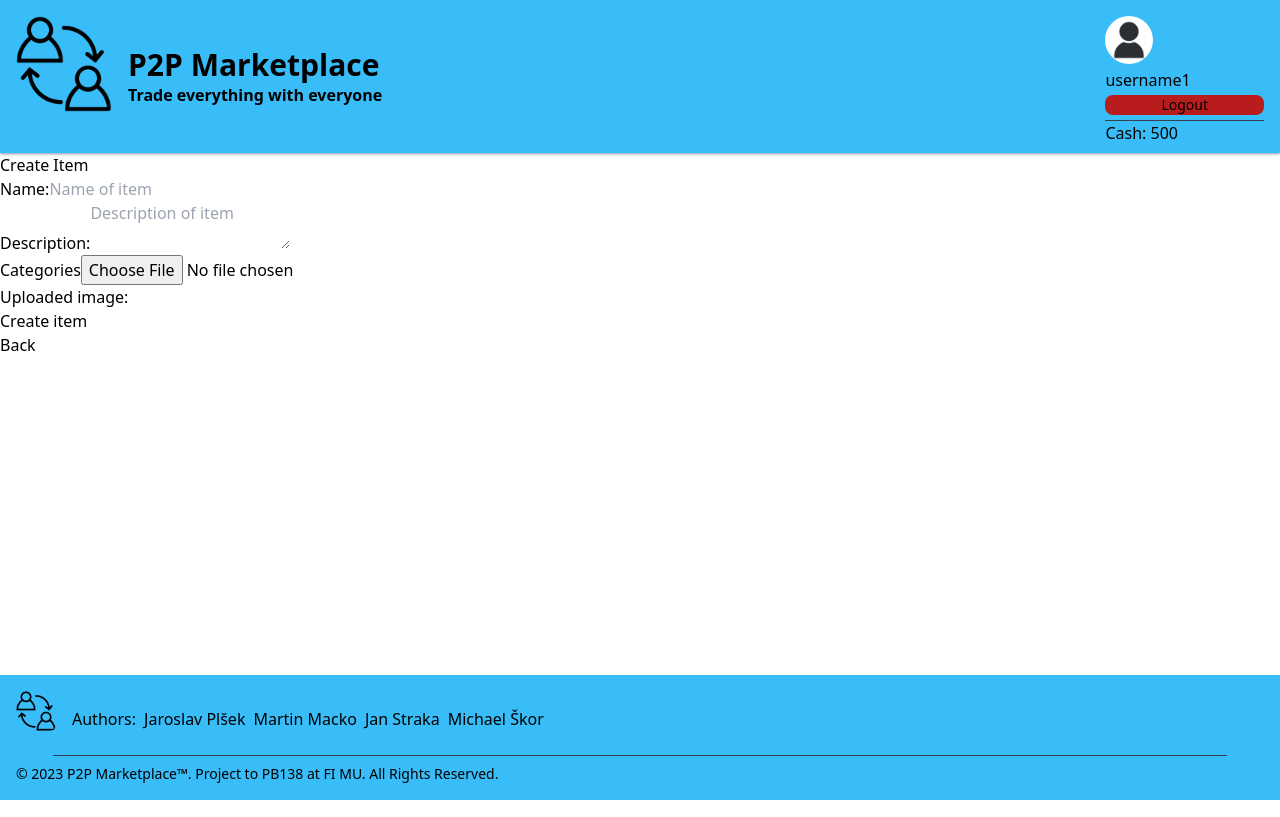
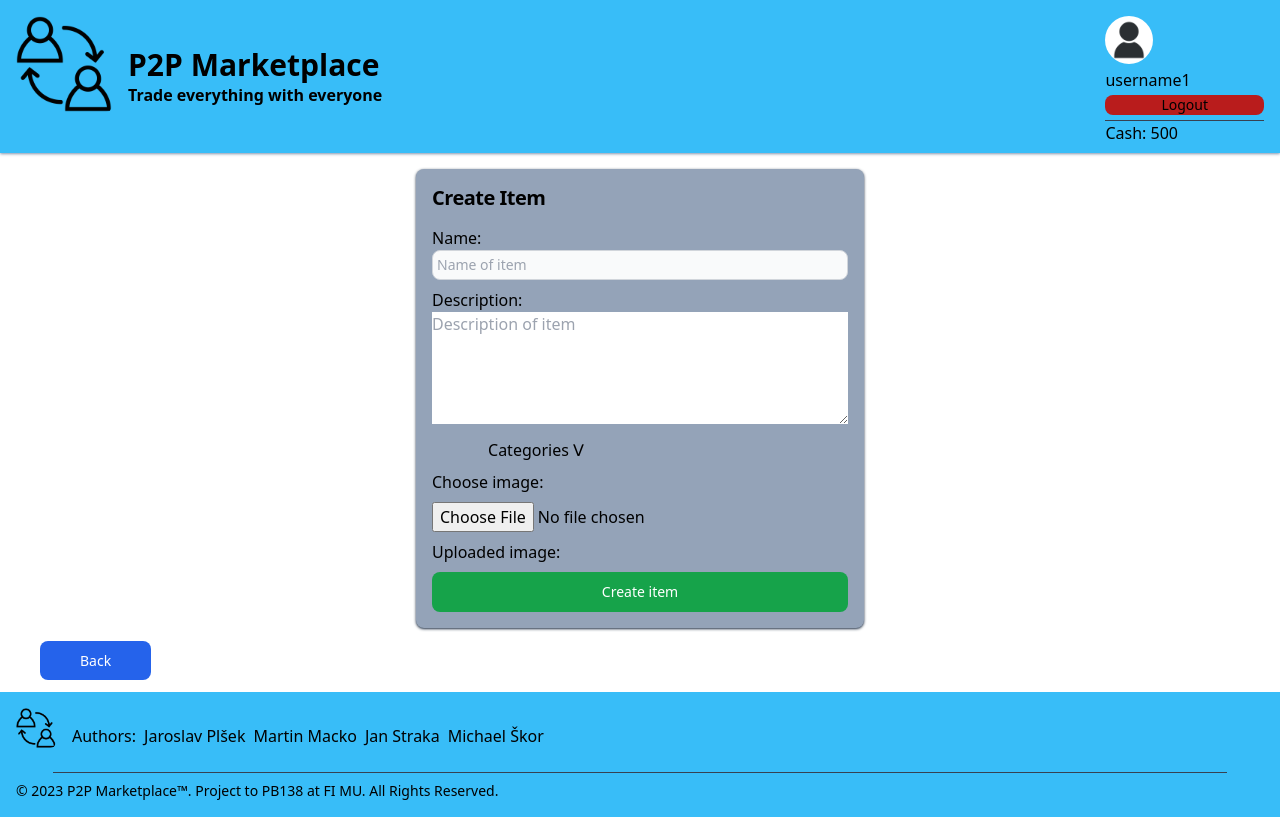
Before and after one commit to Jarda236/p2p-marketplace, a React (Vite) app in the folder frontend/: page /users/1/create-item in a window 1280 px wide. Built offline with nearby package versions, Linux system fonts and the light colour scheme.

Commit message:
feat: create item styled

```diff
--- a/frontend/src/components/Item/Create/ItemCreate.tsx
+++ b/frontend/src/components/Item/Create/ItemCreate.tsx
@@ -89,43 +89,78 @@ const ItemCreate: FC = () => {
 
     return <>
         {reason === null ?
-            <>
-                <h1>Create Item</h1>
-                <form onSubmit={handleSubmit(onSubmit)}>
-                    <div>
-                        <label htmlFor="name">Name:</label>
+            <div className=" bg-slate-400 rounded-lg shadow shadow-slate-700 mx-auto p-4 my-4
+            flex flex-col space-y-4 max-w-md">
+                <h1 className=" text-xl font-bold leading-tight tracking-tight">
+                    Create Item
+                </h1>
+
+                <form onSubmit={handleSubmit(onSubmit)}
+                    className="  text-base font-medium text-black flex flex-col">
+                    <div className="mb-2">
+                        <label htmlFor="name" className="block ">Name:</label>
                         <input
                             id="name"
                             type="text"
                             placeholder="Name of item"
-                            {...register("name")} />
+                            {...register("name")}
+                            className="bg-gray-50 border border-gray-300 text-gray-900 sm:text-sm rounded-lg focus:ring-blue-600 focus:border-blue-600 block w-full p-1"
+                            />
                         {isSubmitted && errors.name && <span>{errors.name.message}</span>}
                     </div>
-                    <div>
-                        <label htmlFor="description">Description:</label>
+
+                    <div className="mb-2">
+                        <label htmlFor="description" className="block">Description:</label>
                         <textarea
                             id="description"
                             placeholder="Description of item"
-                            {...register("description")} />
+                            {...register("description")}
+                            className=" w-full h-28" />
                         {isSubmitted && errors.description && <span>{errors.description.message}</span>}
                     </div>
-                    <button type="button" onClick={() => toggleShowCategories(!showCategories)} >Categories</button>
-                    {showCategories && <CategoryFilter selectedCategories={selectedCategory} toggleCategory={toggleCategory} categories={categories} />}
-                    <input type="file" accept="image/png" onChange={onImageChange}/>
-                    <figure>
-                        <figcaption>Uploaded image:</figcaption>
-                        {image?.preview && <img src={image.preview} alt="image-preview" />}
-                    </figure>
-                    <button className="green-button" type="submit">Create item</button>
+
+                    <div className="mb-2 flex flex-col">
+                        <button type="button"
+                            onClick={() => toggleShowCategories(!showCategories)}
+                            className="w-1/2 text-black hover:underline hover:bg-slate-500 rounded-lg">
+                            Categories ᐯ
+                        </button>
+                        {showCategories && <CategoryFilter selectedCategories={selectedCategory} toggleCategory={toggleCategory} categories={categories} />}
+                    </div>
+
+                    <div className="flex flex-col">
+                        <span className="mb-2">Choose image:</span>
+                        <input type="file" accept="image/png" onChange={onImageChange}/>
+                        <figure className="my-2">
+                            <figcaption>Uploaded image:</figcaption>
+                            {image?.preview && <img src={image.preview}
+                            className="w-1/2 h-1/2"
+                            alt="image-preview" />}
+                        </figure>
+                    </div>
+
+                    <button type="submit"
+                            className=" w-full center mx-auto text-white bg-green-600 hover:bg-green-700 focus:ring-4 focus:ring-green-300 font-medium rounded-lg text-sm px-10 py-2.5">
+                            Create item
+                    </button>
                 </form>
-            </> :
+            </div> :
             reason === "OK" ?
-                <h3>Item created!</h3> :
-                <>
+                <div className="mt-4 mx-10 bg-green-400 rounded-lg px-2 py-2 shadow-lg shadow-gray-300">
+                    <h3>Item created!</h3>
+                </div> :
+
+                <div className="mt-4 mx-10 bg-red-400 rounded-lg px-2 py-2 shadow-lg shadow-gray-300">
                     <h3>Unable to create item.</h3>
                     <p>Reason: {reason}</p>
-                </>}
-        <NavLink to={`/users/${userId}`}>Back</NavLink>
+                </div>}
+
+        <div className=" ml-10 my-5">
+            <NavLink to={`/users/${userId}`}
+                className="text-white bg-blue-600 hover:bg-blue-700 focus:ring-4 focus:ring-blue-300 font-medium rounded-lg text-sm px-10 py-2.5">
+                Back
+            </NavLink>
+        </div>
     </>
 }
 
```
